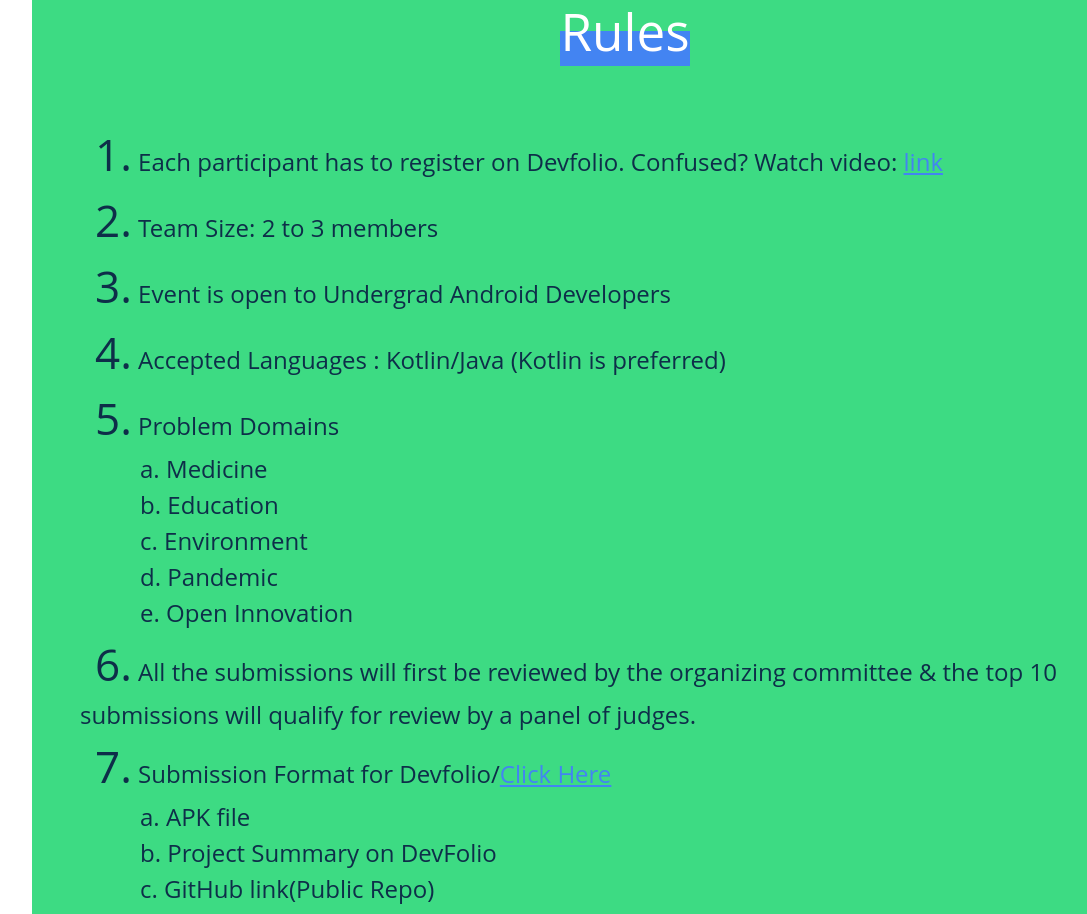
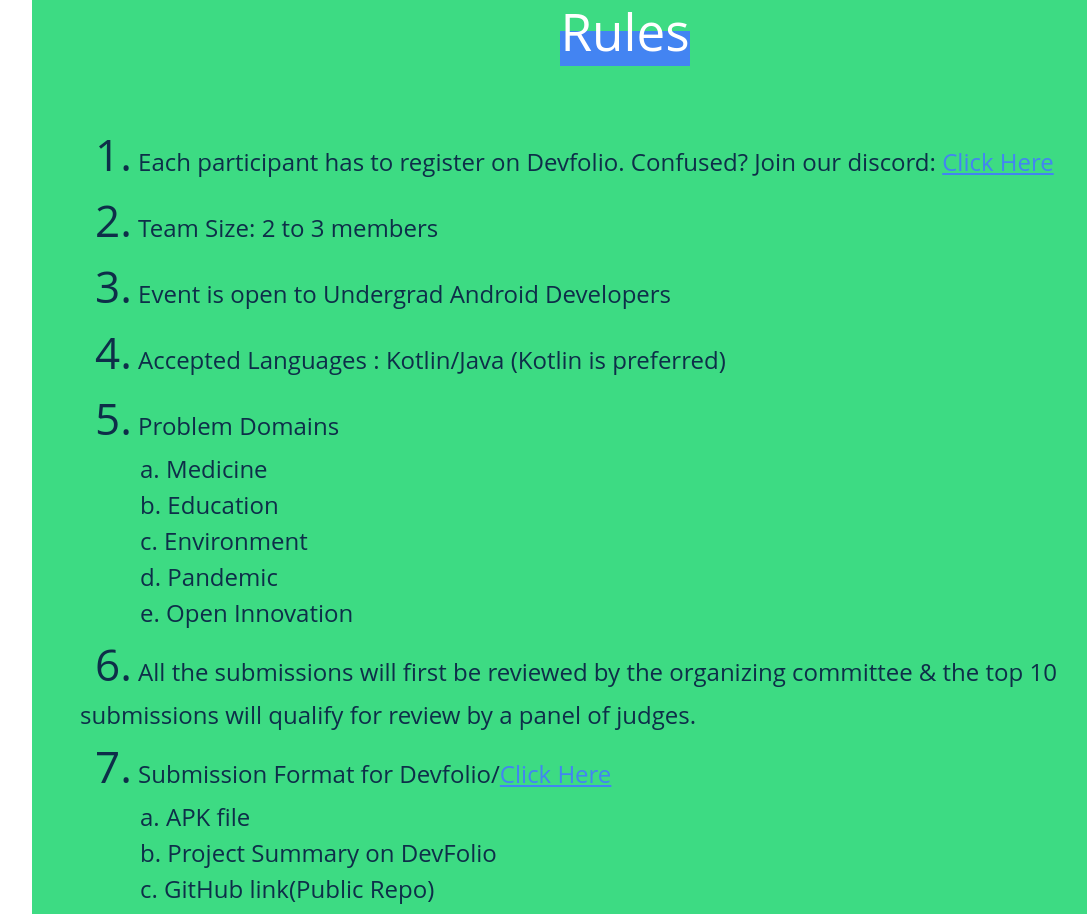
Before and after one commit to akashgp09/dsc-asjx, a Next.js app: page / in a window 1280 px wide. Shown: the part 2240-3154 px from the top of the page, without its empty margins (62-1149 px from the left). Built offline with nearby package versions, Linux system fonts and the light colour scheme; a web font is replaced by a local one.

Commit message:
Update rules.jsx

```diff
--- a/components/Rules/rules.jsx
+++ b/components/Rules/rules.jsx
@@ -11,10 +11,7 @@ export default function Rules() {
           <div className="row">
             <div className={styles.rule}>
               <span className={styles.number}>1.</span> Each participant has to
-              register on Devfolio. Confused? Watch video:{" "}
-              <a href="" className={styles.link} target="_blank">
-                link
-              </a>
+              register on Devfolio. Confused? Join our discord: <a href="https://discord.gg/nYQCMKF" className={styles.link} target="_blank">Click Here</a>
             </div>
           </div>
           <div className="row">
```
